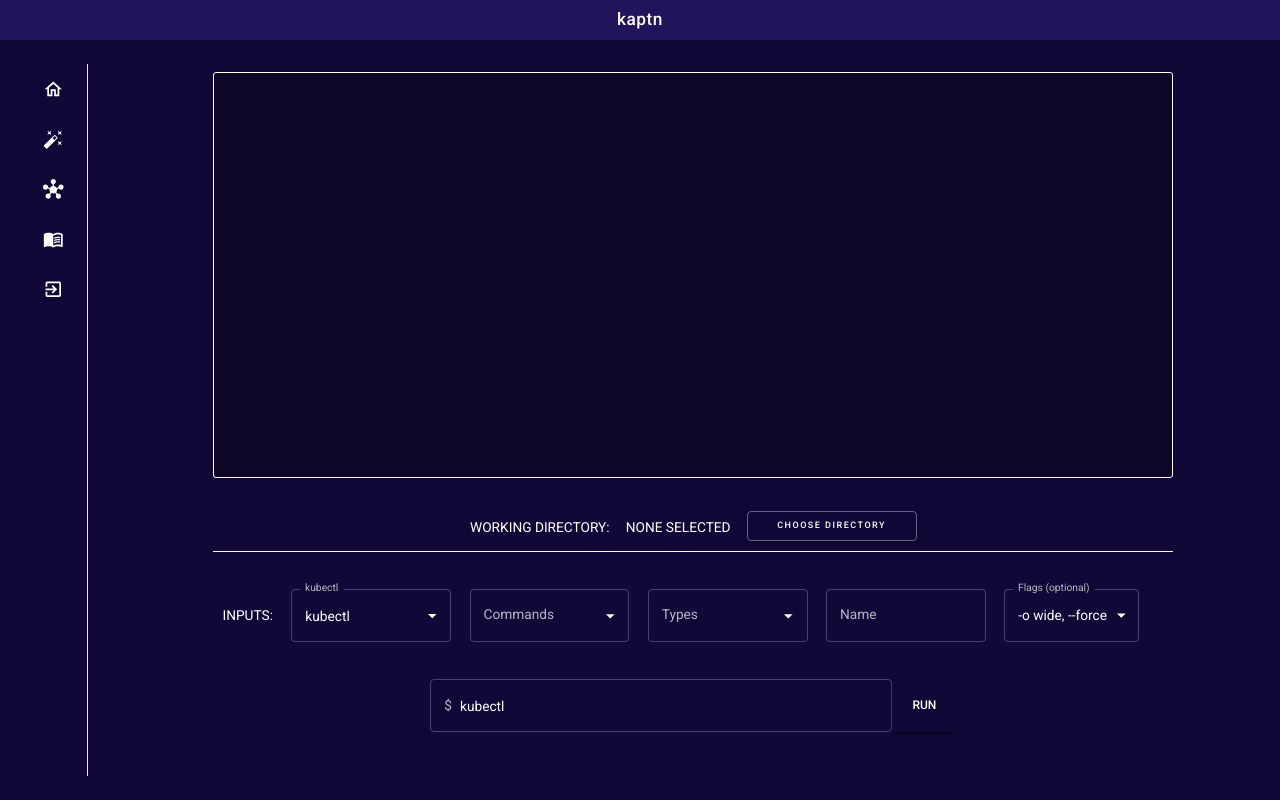
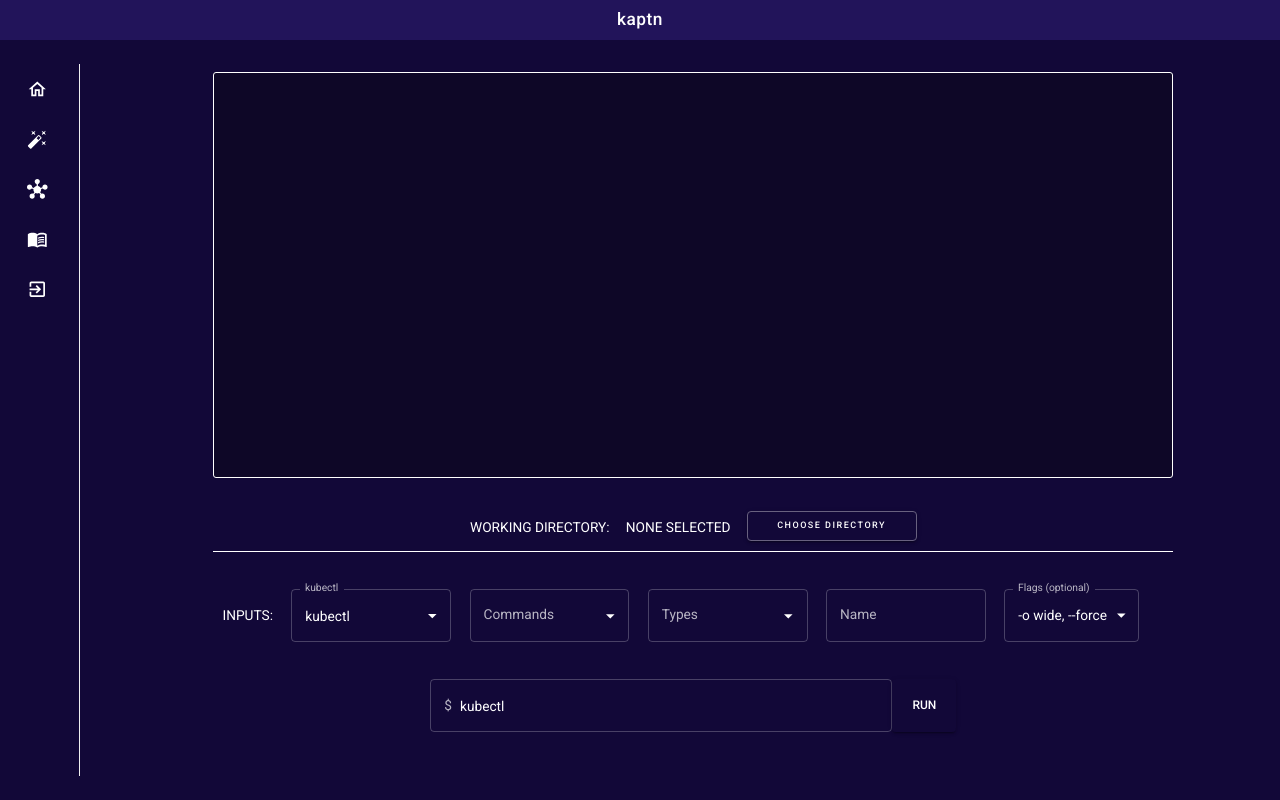
Before and after one commit to oslabs-beta/kaptn, a React (Vite) app: page /dashboard in a window 1280 px wide. Built offline with nearby package versions, Linux system fonts and the light colour scheme.

Commit message:
Fix sidebar padding

```diff
--- a/src/App.jsx
+++ b/src/App.jsx
@@ -6,8 +6,9 @@
 import SideNav from './components/Sidebar';
 import Setup from './components/Setup';
 import Glossary from './components/Glossary';
-import Visualizer from './components/Visualizer';
-
+import Cluster from './components/Cluster';
+import { ColorModeContext, useMode } from './theme';
+import { CssBaseline, ThemeProvider } from '@mui/material';
 
 const routes = createBrowserRouter([
   {
@@ -31,17 +32,22 @@
     element: <Glossary />,
   },
   {
-    path: '/visualizer',
-    element: <Visualizer />,
-  }
+    path: '/cluster',
+    element: <Cluster />,
+  },
 ]);
 
 function App() {
+  const [theme, colorMode] = useMode();
   return (
+    <ColorModeContext.Provider value={colorMode}>
+      <ThemeProvider theme={theme}>
+        <CssBaseline />
         <div className='App' id='root'>
-            <RouterProvider router={routes} />
+          <RouterProvider router={routes} />
         </div>
-
+      </ThemeProvider>
+    </ColorModeContext.Provider>
   );
 }
 
--- /dev/null
+++ b/src/components/Cluster.jsx
@@ -0,0 +1,15 @@
+import React from 'react';
+import { Button } from '@mui/material';
+import { Link } from 'react-router-dom';
+import { Box } from '@mui/system';
+
+const Cluster = () => {
+  return (
+    <Box>
+      Visualizer Coming Soon...
+      <Button href='/dashboard'>Back to Dashboard...</Button>
+    </Box>
+  );
+};
+
+export default Cluster;
--- a/src/components/Sidebar.jsx
+++ b/src/components/Sidebar.jsx
@@ -47,11 +47,11 @@
   const [selected, setSelected] = useState('Dashboard');
 
   return (
-    <Grid xs={2} container sx={{ pl: 1 }}>
+    <Grid xs={2} container>
       <Sidebar defaultCollapsed backgroundColor=''>
         <Menu>
           {/* MENU ITEMS */}
-          <Box paddingLeft={isCollapsed ? undefined : '10%'}>
+          <Box paddingLeft={isCollapsed ? undefined : '0%'}>
             <MenuItem
               container={Link}
               href='/dashboard'
--- a/src/components/Topbar.jsx
+++ b/src/components/Topbar.jsx
@@ -1,7 +1,6 @@
 import React from 'react';
 import { Box, IconButton, useTheme } from '@mui/material';
 import { useContext } from 'react';
-import { ColorModeContext, tokens } from '../theme';
 import InputBase from '@mui/material/InputBase';
 import LightModeIcon from '@mui/icons-material/LightMode';
 import DarkModeOutlinedIcon from '@mui/icons-material/DarkModeOutlined';
@@ -10,13 +9,14 @@
 import PersonOutlinedIcon from '@mui/icons-material/PersonOutlined';
 import SearchIcon from '@mui/icons-material/Search';
 import Grid from '@mui/system/Unstable_Grid';
+import { ColorModeContext, useMode } from '../theme';
+import { CssBaseline, ThemeProvider } from '@mui/material';
 
 function Topbar() {
   const theme = useTheme();
-  const colors = tokens(theme.palette.mode);
-  // allow us to toggle different states for the color mode
+  // const colors = tokens(theme.palette.mode);
+  // // allow us to toggle different states for the color mode
   const colorMode = useContext(ColorModeContext);
-  console.log('theme', theme);
 
   return (
     <Grid
@@ -33,8 +33,8 @@
         alignItems='center'
         xs={2}
         style={{
-          webkitAppRegion: 'drag',
-          // webkitUserSelect: 'none',
+          WebkitAppRegion: 'drag',
+          webkitUserSelect: 'none',
         }}
       ></Grid>
 
@@ -44,7 +44,7 @@
         container
         justifyContent='center'
         style={{
-          webkitAppRegion: 'drag',
+          WebkitAppRegion: 'drag',
           webkitUserSelect: 'none',
           fontFamily: 'Roboto',
           fontSize: '13pt',
@@ -64,15 +64,14 @@
         marginBottom='5px'
         xs={2}
       >
-        {/*     SHIFTING LIGHT/DARK MODE TOGGLE BELOW
-        <IconButton onClick={colorMode.toggleColorMode}>
+        {/* <IconButton onClick={colorMode.toggleColorMode}>
           {theme.palette.mode === 'dark' ? (
             <DarkModeOutlinedIcon />
           ) : (
             <LightModeIcon />
           )}
-        </IconButton>
-
+        </IconButton> */}
+        {/*
         <IconButton onClick={() => console.log(theme)}>
           <NotificationsOutlinedIcon />
         </IconButton>
--- a/src/components/Visualizer.jsx
+++ /dev/null
@@ -1,15 +0,0 @@
-import React from 'react'
-import { Button } from '@mui/material'
-import {Link} from "react-router-dom";
-import { Box } from '@mui/system';
-
-const Visualizer = () => {
-  return (
-    <Box>
-        Visualizer Coming Soon...
-        <Button href='/dashboard'>Back to Dashboard...</Button>
-    </Box>
-  )
-}
-
-export default Visualizer
```
Also changed, not shown: src/components/Dashboard.jsx (+12 -3 lines).
